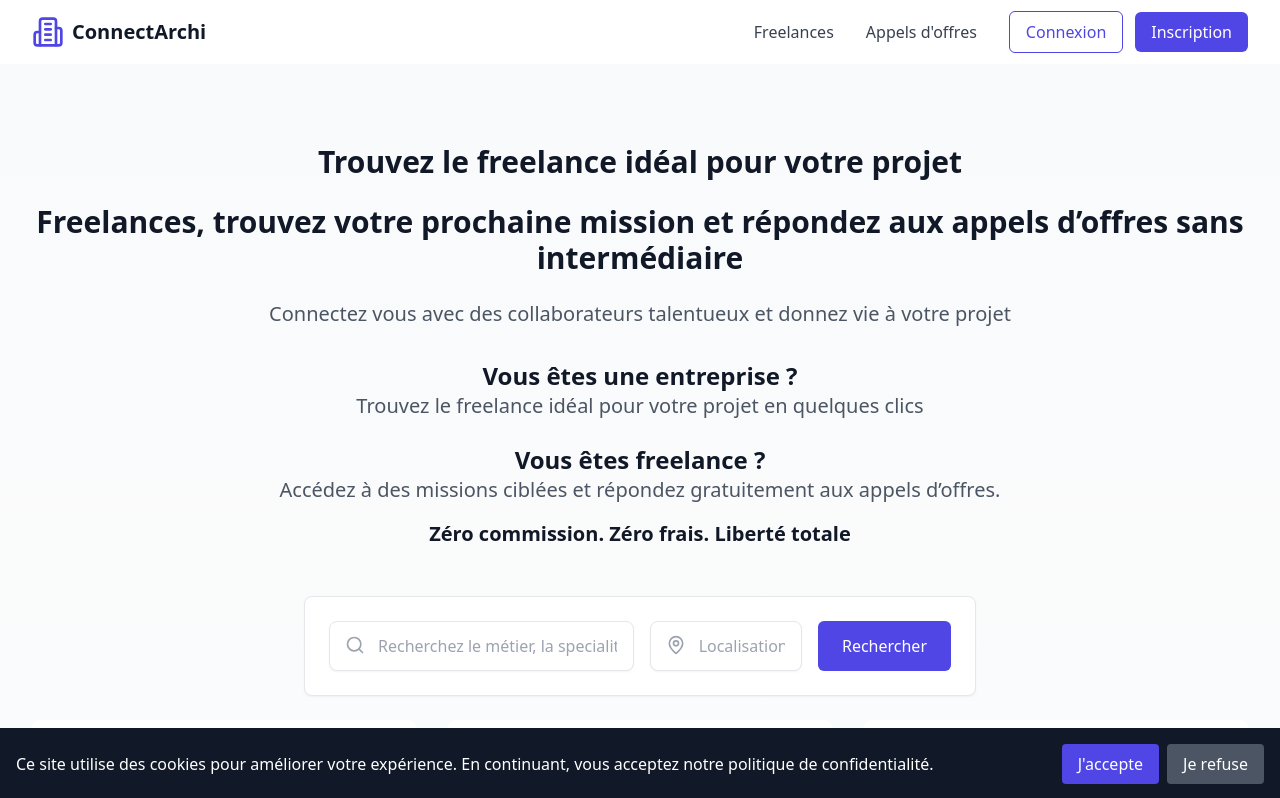
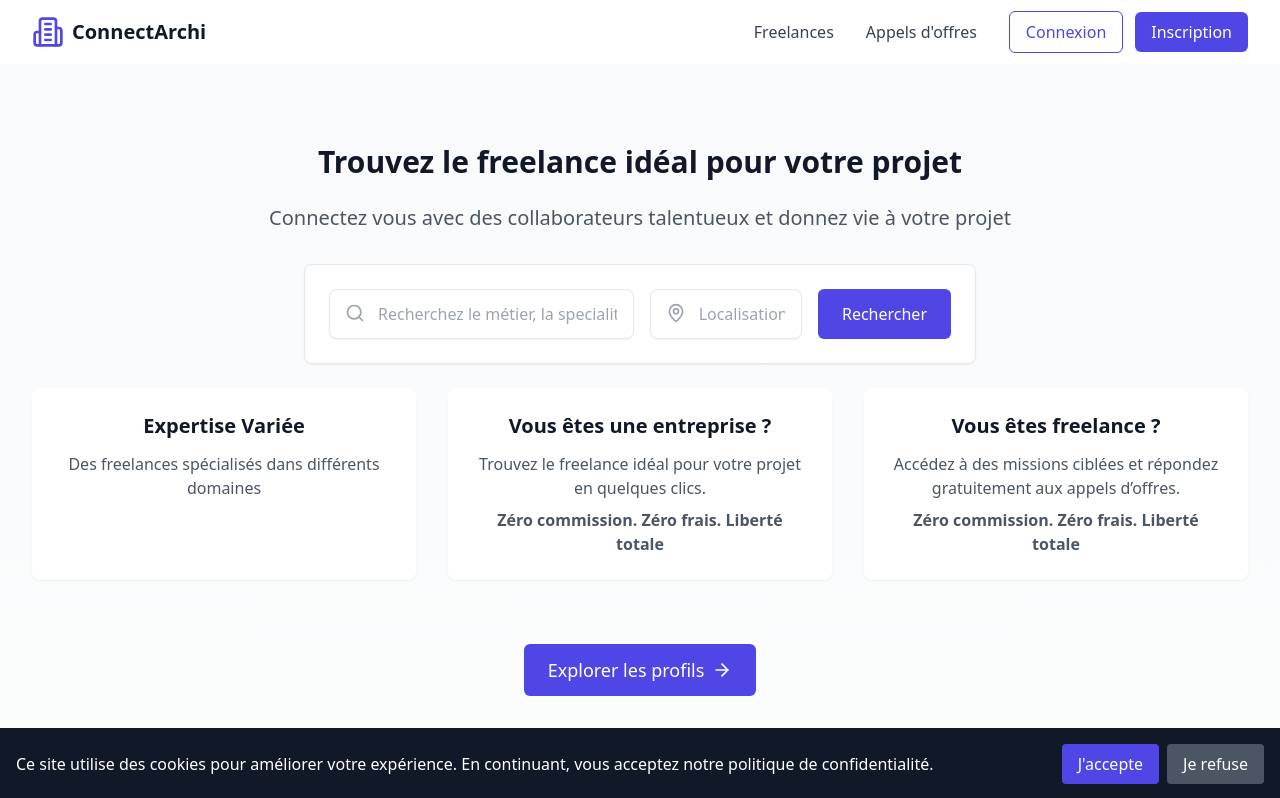
Before and after one commit to Cegef/connectarchiProjet, a React (Create React App) app in the folder project/client/: page / in a window 1280 px wide. Shown: the top 798 px of the page. Built offline with nearby package versions, Linux system fonts and the light colour scheme.

Commit message:
modif accueil 2

```diff
--- a/project/client/src/pages/Accueil.js
+++ b/project/client/src/pages/Accueil.js
@@ -65,25 +65,13 @@ export default function Accueil() {
             Trouvez le freelance idéal pour votre projet
 
           </h1>
-          <h2 className="text-1xl sm:text-3xl font-bold text-gray-900 mb-6">
-            Freelances, trouvez votre prochaine mission et répondez aux appels d’offres sans intermédiaire
-          </h2>
+
           <p className="text-xl text-gray-600 mb-8 max-w-3xl mx-auto">
             Connectez vous avec des collaborateurs talentueux et donnez vie à votre projet
           </p>
 
-          <h3 className="text-2xl font-bold text-gray-900">Vous êtes une entreprise ?</h3>
-            <p className="text-xl text-gray-600 max-w-3xl mx-auto">Trouvez le freelance idéal pour votre projet en quelques clics
-            </p>
 
-            <br></br>
-            <h3 className="text-2xl font-bold text-gray-900">Vous êtes freelance ?</h3>
 
-            <p className="text-xl text-gray-600 max-w-3xl mx-auto">Accédez à des missions ciblées et répondez gratuitement aux appels d’offres.
-            </p>
-            <p className="text-xl text-gray-900 font-bold max-w-3xl mx-auto mt-4 mb-12">
-              Zéro commission. Zéro frais. Liberté totale
-            </p>
 
           <div>
             <SearchBar />
@@ -93,15 +81,17 @@ export default function Accueil() {
             {[
               {
                 title: 'Expertise Variée',
-                description: 'Des architectes spécialisés dans différents domaines',
+                description: 'Des freelances spécialisés dans différents domaines',
               },
               {
-                title: 'Collaboration Simple',
-                description: 'Un processus de mise en relation fluide et efficace',
+                title: 'Vous êtes une entreprise ?',
+                description: 'Trouvez le freelance idéal pour votre projet en quelques clics.',
+                more: 'Zéro commission. Zéro frais. Liberté totale'
               },
               {
-                title: 'Projets Garantis',
-                description: 'Des freelances vérifiés et des projets sécurisés',
+                title: 'Vous êtes freelance ?',
+                description: 'Accédez à des missions ciblées et répondez gratuitement aux appels d’offres.',
+                more:'Zéro commission. Zéro frais. Liberté totale'
               },
             ].map((feature, index) => (
               <div key={index} className="bg-white p-6 rounded-lg shadow-sm">
@@ -109,6 +99,7 @@ export default function Accueil() {
                   {feature.title}
                 </h3>
                 <p className="text-gray-600">{feature.description}</p>
+                {feature.more && <p className="text-gray-600 mt-2 font-bold">{feature.more}</p>}
               </div>
             ))}
           </div>
```
